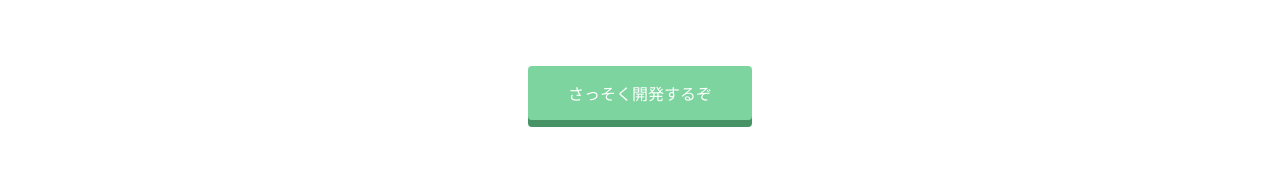
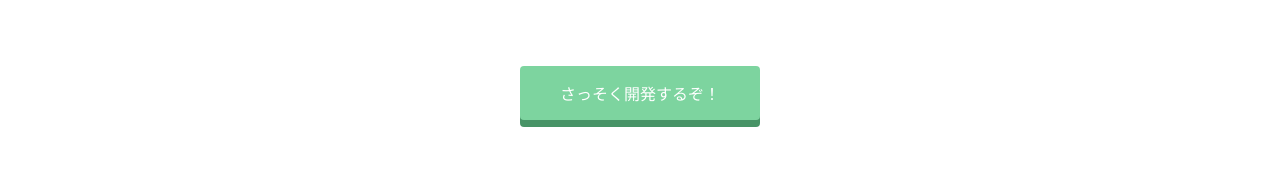
Before and after one commit to zakion-web/zakion-web.github.io, a plain HTML site: page index.html in a window 1280 px wide. Shown: the part 1426-1596 px from the top of the page. Drawn offline with Linux system fonts and the light colour scheme.

Commit message:
Update index.html

```diff
--- a/index.html
+++ b/index.html
@@ -77,7 +77,7 @@
         <h2>さぁ、あなたもProgateでプログラミングを学んでみませんか?</h2>
         <h3>Let's learn to code, learn to be creative!</h3>
       </div>
-      <span class="btn message">さっそく開発するぞ</span>
+      <span class="btn message">さっそく開発するぞ！</span>
     </div>
   </div>
   <footer>
```
